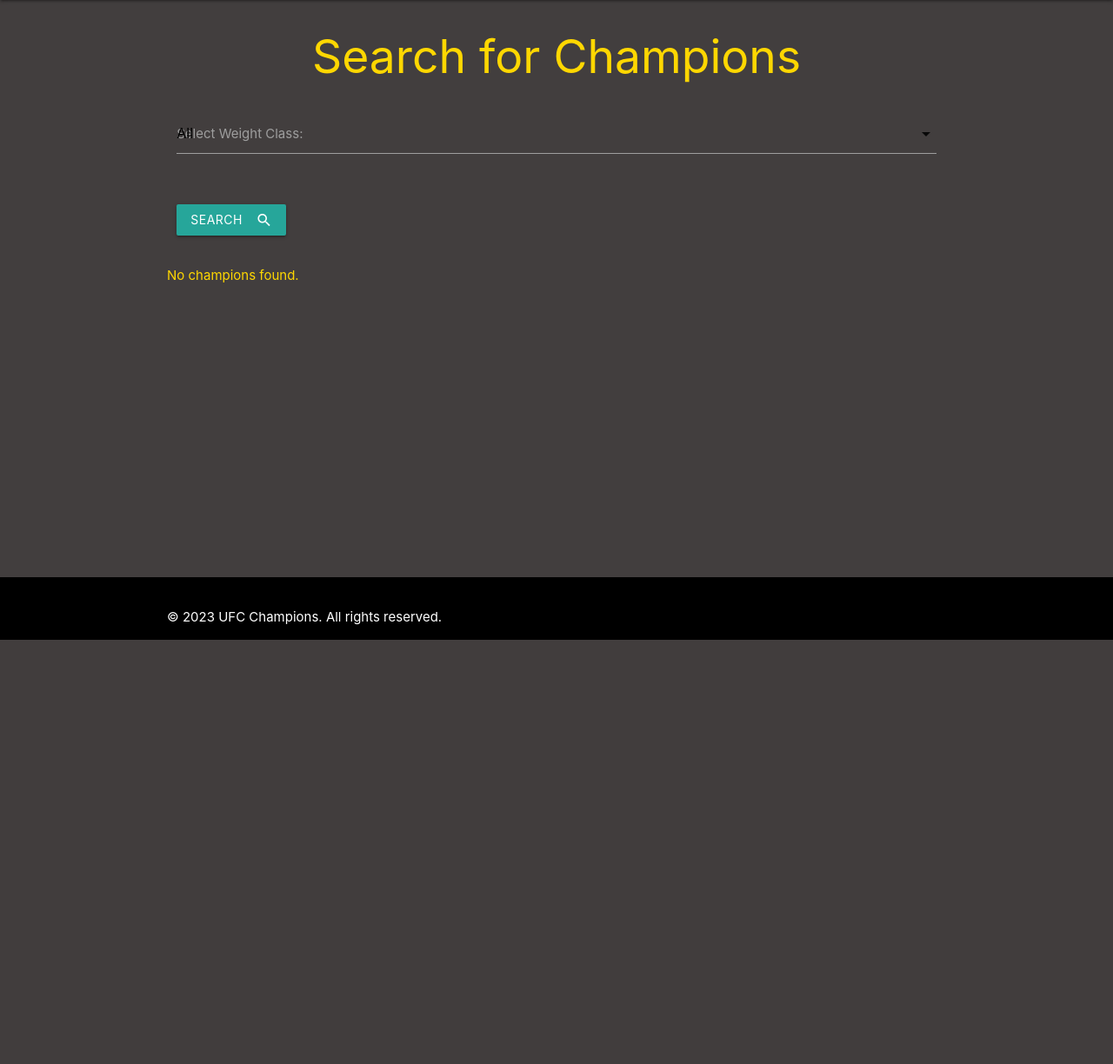
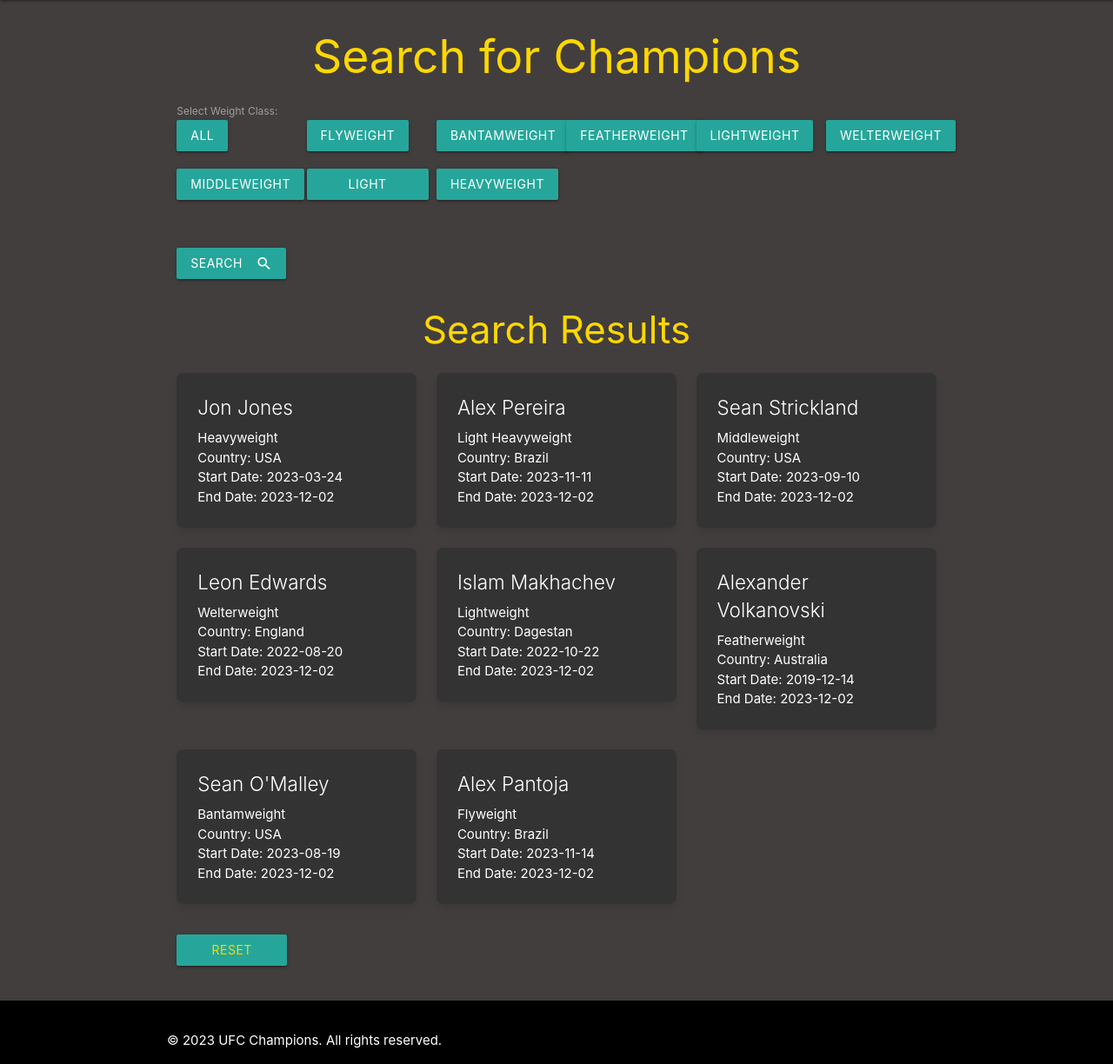
Before and after one commit to Deesingh92/MSP-3-UFC-Champions, a Flask app: page /fighters in a window 1280 px wide. Shown: the part 64-1288 px from the top of the page at 87% size. Before the commit the page ends 800 px from the top, so only its background shows below. Run offline with Flask 3, Linux system fonts and the light colour scheme; some web fonts are replaced.

Commit message:
changed dropdown to buttons and filtering

```diff
--- a/ufc/models.py
+++ b/ufc/models.py
@@ -13,12 +13,13 @@ class Champion(db.Model):
     start_date = db.Column(db.DateTime)
     end_date = db.Column(db.DateTime)
 
-    def __init__(self, name, country, weight_class, start_date, end_date):
+    def __init__(self, name, country, weight_class, start_date, end_date, image_url):
         self.name = name
         self.country = country
         self.weight_class = weight_class
         self.start_date = start_date
         self.end_date = end_date
+        self.image_url = image_url
 
     def __repr__(self):
         return f"<Champion {self.name}>"
--- a/ufc/routes.py
+++ b/ufc/routes.py
@@ -1,19 +1,19 @@
-from flask import render_template, request
-from ufc import app, db
+from flask import render_template, request,  url_for
+from ufc import app
+from datetime import datetime
 from ufc.models import Champion
-from datetime import datetime
-
 
 champions = [
-    Champion(name="Jon Jones", country="USA", weight_class="Heavyweight", start_date=datetime(2023, 3, 24), end_date=datetime.now()),
-    Champion(name="Alex Pereira", country="Brazil", weight_class="Light Heavyweight", start_date=datetime(2023, 11, 11), end_date=datetime.now()),
-    Champion(name="Sean Strickland", country="USA", weight_class="Middleweight", start_date=datetime(2023, 9, 10), end_date=datetime.now()),
-    Champion(name="Leon Edwards", country="England", weight_class="Welterweight", start_date=datetime(2022, 8, 20), end_date=datetime.now()),
-    Champion(name="Islam Makhachev", country="Dagestan", weight_class="Lightweight", start_date=datetime(2022, 10, 22), end_date=datetime.now()),
-    Champion(name="Alexander Volkanovski", country="Australia", weight_class="Featherweight", start_date=datetime(2019, 12, 14), end_date=datetime.now()),
-    Champion(name="Sean O'Malley", country="USA", weight_class="Bantamweight", start_date=datetime(2023, 8, 19), end_date=datetime.now()),
-    Champion(name="Alex Pantoja", country="Brazil", weight_class="Flyweight", start_date=datetime(2023, 11, 14), end_date=datetime.now()),
+    Champion(name="Jon Jones", country="USA", weight_class="Heavyweight", start_date=datetime(2023, 3, 24), end_date=datetime.now(), image_url=None),
+    Champion(name="Alex Pereira", country="Brazil", weight_class="Light Heavyweight", start_date=datetime(2023, 11, 11), end_date=datetime.now(), image_url=None),
+    Champion(name="Sean Strickland", country="USA", weight_class="Middleweight", start_date=datetime(2023, 9, 10), end_date=datetime.now(), image_url=None),
+    Champion(name="Leon Edwards", country="England", weight_class="Welterweight", start_date=datetime(2022, 8, 20), end_date=datetime.now(), image_url=None),
+    Champion(name="Islam Makhachev", country="Dagestan", weight_class="Lightweight", start_date=datetime(2022, 10, 22), end_date=datetime.now(), image_url=None),
+    Champion(name="Alexander Volkanovski", country="Australia", weight_class="Featherweight", start_date=datetime(2019, 12, 14), end_date=datetime.now(), image_url=None),
+    Champion(name="Sean O'Malley", country="USA", weight_class="Bantamweight", start_date=datetime(2023, 8, 19), end_date=datetime.now(), image_url=None),
+    Champion(name="Alex Pantoja", country="Brazil", weight_class="Flyweight", start_date=datetime(2023, 11, 14), end_date=datetime.now(), image_url=None),
 ]
+
 
 @app.route("/")
 def home():
@@ -30,4 +30,9 @@ def fighters():
 
         return render_template('fighters.html', champions=champions_filtered)
 
-    return render_template('fighters.html', champions=None)
+
+    for champion in champions:
+        champion.image_url = url_for('static', filename='images/jon-jones.jpeg')
+        print(champion.image_url)
+
+    return render_template('fighters.html', champions=champions)
--- a/ufc/static/css/style.css
+++ b/ufc/static/css/style.css
@@ -69,6 +69,11 @@ a:hover {
     margin-bottom: 8px; /* Adjust spacing between paragraphs */
   }
 
+  .gold_button {
+    background-color: gold;
+    color: black
+}
+
 /* Responsive styling for smaller screens */
 @media (max-width: 600px) {
     .main-image {
--- a/ufc/static/js/script.js
+++ b/ufc/static/js/script.js
@@ -1,18 +1,64 @@
-document.addEventListener('DOMContentLoaded', function() {
-  // Initialize Materialize sidenav
+document.addEventListener('DOMContentLoaded', function () {
   let sidenavElements = document.querySelectorAll('.sidenav');
   M.Sidenav.init(sidenavElements);
 
-  // Initialize Materialize select dropdown
-  let selectElements = document.querySelectorAll('select');
-  M.FormSelect.init(selectElements);
+  function resetFilters() {
+    var championsContainer = document.getElementById('champions-container');
+    var championItems = championsContainer.querySelectorAll('.col');
 
-  // Additional code for hiding label on select change
-  var weightClassSelect = document.getElementById('weight_class');
-  var weightClassLabel = document.querySelector('label[for="weight_class"]');
+    championItems.forEach(function (item) {
+      item.style.display = 'block';
+    });
+  }
 
-  weightClassSelect.addEventListener('change', function() {
-      // Hide the label when an option is selected
-      weightClassLabel.style.display = (weightClassSelect.value === "") ? "inline" : "none";
+  function filterChampions(weightClass) {
+    var championsContainer = document.getElementById('champions-container');
+    var championItems = championsContainer.querySelectorAll('.col');
+
+    championItems.forEach(function (item) {
+      var championWeightClass = item.querySelector('.weight-class').textContent.toLowerCase();
+
+      if (weightClass === 'all' || championWeightClass === weightClass.toLowerCase()) {
+        item.style.display = 'block';
+      } else {
+        item.style.display = 'none';
+      }
+    });
+  }
+
+  document.getElementById('btn-all').addEventListener('click', function () {
+    filterChampions('all');
+  });
+
+  document.getElementById('btn-flyweight').addEventListener('click', function () {
+    filterChampions('Flyweight');
+  });
+
+  document.getElementById('btn-bantamweight').addEventListener('click', function () {
+    filterChampions('Bantamweight');
+  });
+
+  document.getElementById('btn-featherweight').addEventListener('click', function () {
+    filterChampions('Featherweight');
+  });
+
+  document.getElementById('btn-lightweight').addEventListener('click', function () {
+    filterChampions('Lightweight');
+  });
+
+  document.getElementById('btn-welterweight').addEventListener('click', function () {
+    filterChampions('Welterweight');
+  });
+
+  document.getElementById('btn-middleweight').addEventListener('click', function () {
+    filterChampions('Middleweight');
+  });
+
+  document.getElementById('btn-light-heavyweight').addEventListener('click', function () {
+    filterChampions('Light Heavyweight');
+  });
+
+  document.getElementById('btn-heavyweight').addEventListener('click', function () {
+    filterChampions('Heavyweight');
   });
 });
--- a/ufc/templates/fighters.html
+++ b/ufc/templates/fighters.html
@@ -11,19 +11,39 @@
         <h2 class="center-align">Search for Champions</h2>
         <form class="col s12" method="POST" action="{{ url_for('fighters') }}">
             <div class="row">
-                <div class="input-field col s12">
-                    <label for="weight_class">Select Weight Class:</label>
-                    <select id="weight_class" name="weight_class">
-                        <option value="all">All</option>
-                        <option value="Flyweight">Flyweight</option>
-                        <option value="Bantamweight">Bantamweight</option>
-                        <option value="Featherweight">Featherweight</option>
-                        <option value="Lightweight">Lightweight</option>
-                        <option value="Welterweight">Welterweight</option>
-                        <option value="Middleweight">Middleweight</option>
-                        <option value="Light Heavyweight">Light Heavyweight</option>
-                        <option value="Heavyweight">Heavyweight</option>
-                    </select>
+                <div class="col s12">
+                    <label>Select Weight Class:</label>
+                    <div class="row">
+                        <div class="col s2">
+                            <button id="btn-all" class="btn waves-effect waves-light" type="button">All</button>
+                        </div>
+                        <div class="col s2">
+                            <button id="btn-flyweight" class="btn waves-effect waves-light" type="button">Flyweight</button>
+                        </div>
+                        <div class="col s2">
+                            <button id="btn-bantamweight" class="btn waves-effect waves-light" type="button">Bantamweight</button>
+                        </div>
+                        <div class="col s2">
+                            <button id="btn-featherweight" class="btn waves-effect waves-light" type="button">Featherweight</button>
+                        </div>
+                        <div class="col s2">
+                            <button id="btn-lightweight" class="btn waves-effect waves-light" type="button">Lightweight</button>
+                        </div>
+                        <div class="col s2">
+                            <button id="btn-welterweight" class="btn waves-effect waves-light" type="button">Welterweight</button>
+                        </div>
+                    </div>
+                    <div class="row">
+                        <div class="col s2">
+                            <button id="btn-middleweight" class="btn waves-effect waves-light" type="button">Middleweight</button>
+                        </div>
+                        <div class="col s2">
+                            <button id="btn-light-heavyweight" class="btn waves-effect waves-light" type="button">Light Heavyweight</button>
+                        </div>
+                        <div class="col s2">
+                            <button id="btn-heavyweight" class="btn waves-effect waves-light" type="button">Heavyweight</button>
+                        </div>
+                    </div>
                 </div>
             </div>
             <div class="row">
@@ -36,14 +56,14 @@
         </form>
 
         {% if champions %}
-            <div class="row">
+            <div class="row" id="champions-container">
                 <h3 class="center-align">Search Results</h3>
                 {% for champion in champions %}
                     <div class="col s12 m6 l4">
-                        <div class="card dark-card"> <!-- Add dark-card class here -->
-                            <div class="card-content"> <!-- Add white-text class to make text visible on dark background -->
+                        <div class="card dark-card">
+                            <div class="card-content">
                                 <span class="card-title">{{ champion.name }}</span>
-                                <p>Weight Class: {{ champion.weight_class }}</p>
+                                <p class="weight-class">{{ champion.weight_class }}</p>
                                 <p>Country: {{ champion.country }}</p>
                                 <p>Start Date: {{ champion.start_date.strftime('%Y-%m-%d') }}</p>
                                 <p>End Date: {{ champion.end_date.strftime('%Y-%m-%d') }}</p>
@@ -52,8 +72,16 @@
                     </div>
                 {% endfor %}
             </div>
+
+            <div class="row">
+                <div class="col s2">
+                    <a class="waves-effect waves-light btn gold" href="javascript:void(0);" onclick="resetFilters()">Reset Filters</a>
+                </div>
+            </div>
         {% else %}
             <p>No champions found.</p>
         {% endif %}
     </div>
+
+    <script src="{{ url_for('static', filename='js/script.js') }}"></script>
 {% endblock %}
```
Also changed, not shown: ufc/static/images/jon-jones.jpeg (added).
